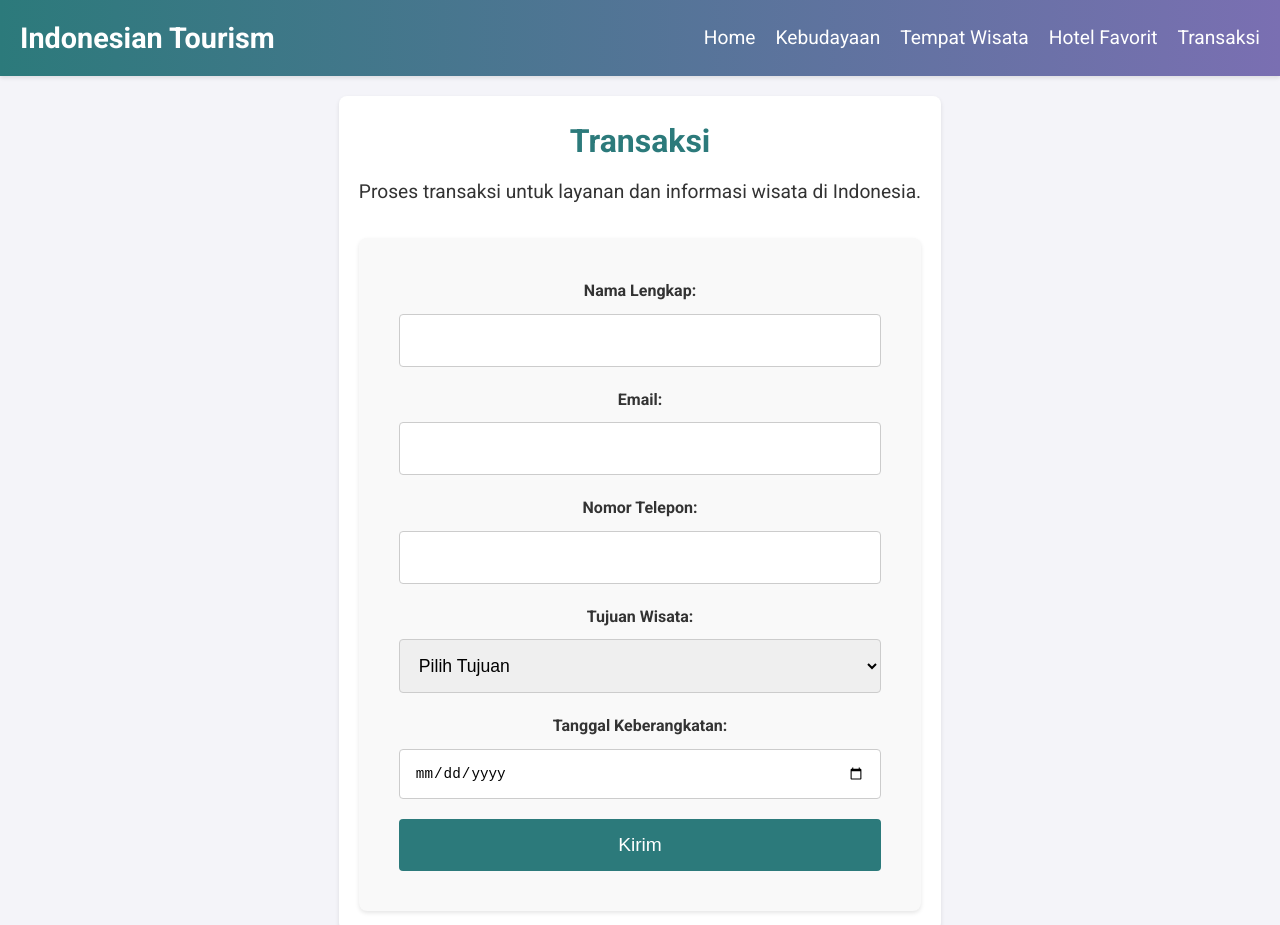
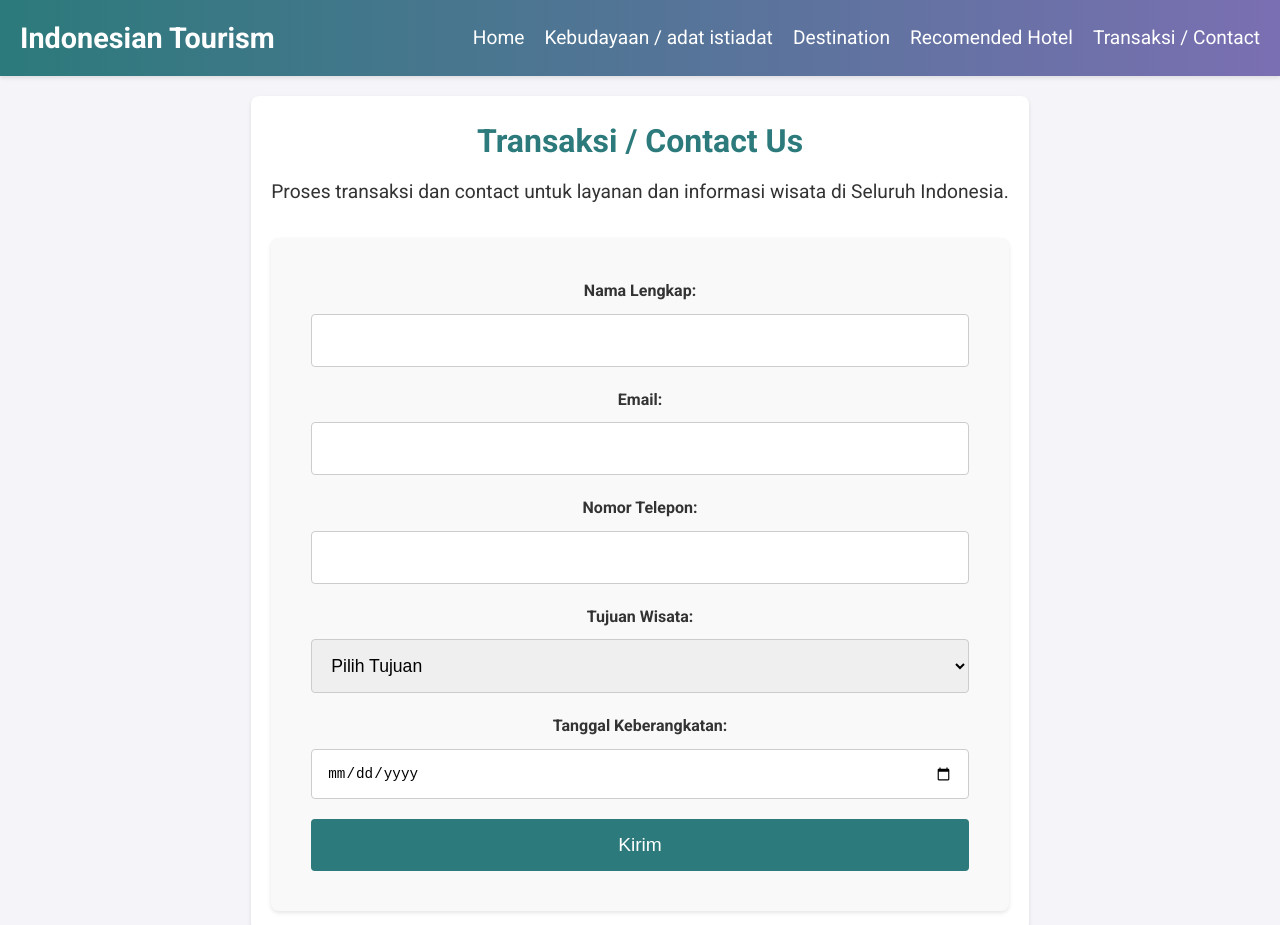
Before and after one commit to randu0210/uas-randu-oktafiandi, a plain HTML site: page transaksi.html in a window 1280 px wide. Shown: the top 925 px of the page. Drawn offline with Linux system fonts and the light colour scheme.

Commit message:
update fi;e

```diff
--- a/transaksi.html
+++ b/transaksi.html
@@ -16,10 +16,10 @@
                 </div>
                 <ul class="nav-links">
                     <li><a href="index.html">Home</a></li>
-                    <li><a href="budaya.html">Kebudayaan</a></li>
-                    <li><a href="wisata.html">Tempat Wisata</a></li>
-                    <li><a href="hotel.html">Hotel Favorit</a></li>
-                    <li><a href="transaksi.html">Transaksi</a></li>
+                    <li><a href="budaya.html">Kebudayaan / adat istiadat</a></li>
+                    <li><a href="wisata.html">Destination</a></li>
+                    <li><a href="hotel.html">Recomended Hotel</a></li>
+                    <li><a href="transaksi.html">Transaksi / Contact</a></li>
                 </ul>
                 <div class="hamburger">
                     <div class="bar"></div>
@@ -30,8 +30,8 @@
         </header>
         <main>
             <section class="hero">
-                <h2>Transaksi</h2>
-                <p>Proses transaksi untuk layanan dan informasi wisata di Indonesia.</p>
+                <h2>Transaksi /  Contact Us</h2>
+                <p>Proses transaksi dan contact untuk layanan dan informasi wisata di Seluruh Indonesia.</p>
             </section>
             <section class="content">
                 <form class="transaction-form" onsubmit="processTransaction(event)">
```
Also changed, not shown: budaya.html (+4 -4 lines), hotel.html (+4 -4 lines), index.html (+4 -4 lines), wisata.html (+5 -6 lines).
